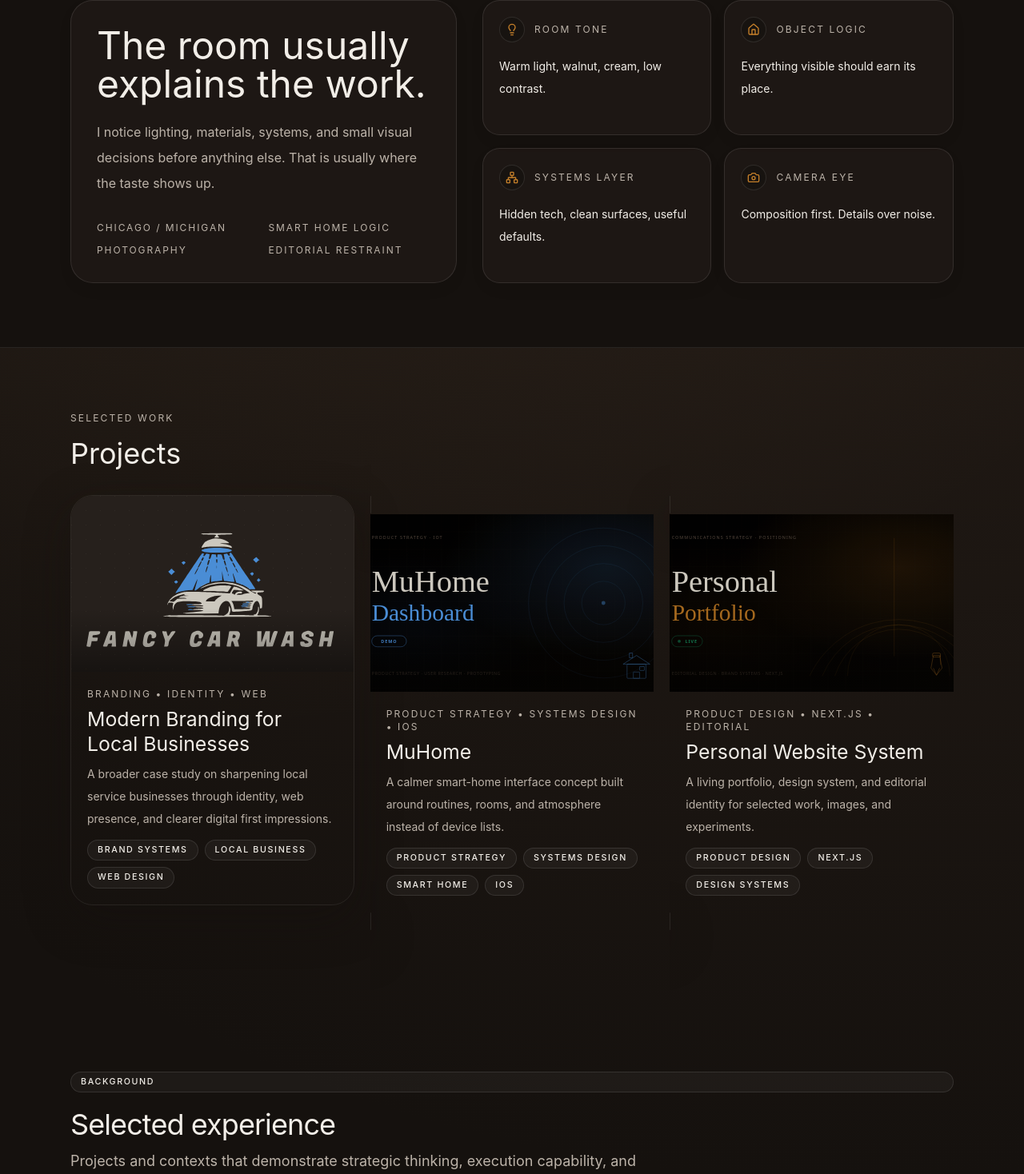
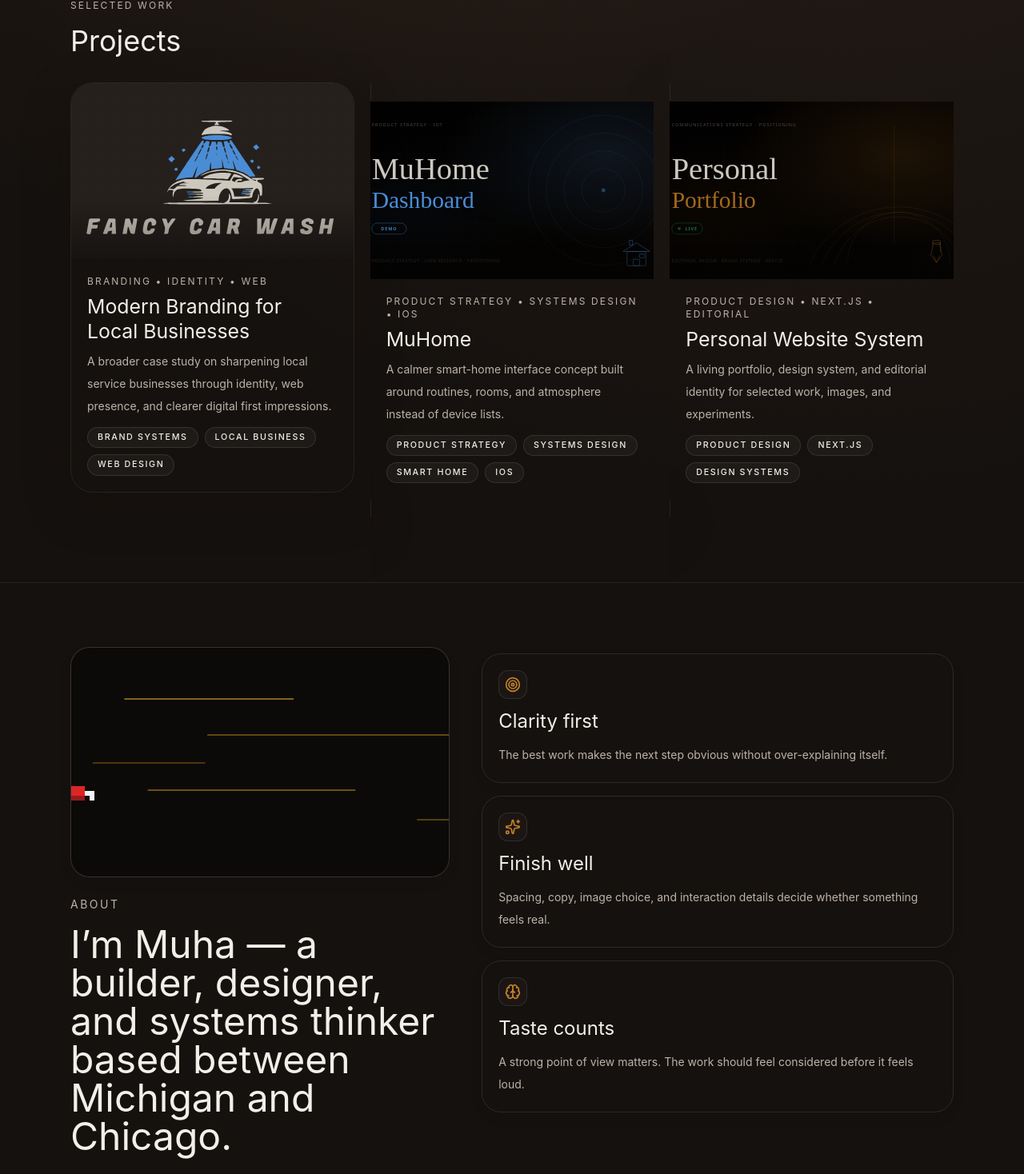
Before and after one commit to mohabbis/personal-portfolio, a Next.js app: page / in a window 1280 px wide. Shown: the part 847-2315 px from the top of the page at 80% size. Built offline with nearby package versions, Linux system fonts and the light colour scheme.

Commit message:
Simplify homepage structure

```diff
--- a/app/page.tsx
+++ b/app/page.tsx
@@ -2,10 +2,8 @@ import type { Metadata } from "next";
 
 import { SiteFrame } from "@/components/layout/site-frame";
 import { HomeHero } from "@/components/sections/home-hero";
-import { CurrentSignalSection } from "@/components/sections/home/current-signal";
 import { HomeAboutSection } from "@/components/sections/home/home-about";
 import { HomeContactSection } from "@/components/sections/home/home-contact";
-import { HomeExperienceSection } from "@/components/sections/home/home-experience";
 import { HomeFeaturedWorkSection } from "@/components/sections/home/home-featured-work";
 import { siteConfig } from "@/data/site";
 
@@ -18,9 +16,7 @@ export default function HomePage() {
   return (
     <SiteFrame currentPath="/">
       <HomeHero />
-      <CurrentSignalSection />
       <HomeFeaturedWorkSection />
-      <HomeExperienceSection />
       <HomeAboutSection />
       <HomeContactSection />
     </SiteFrame>
```
